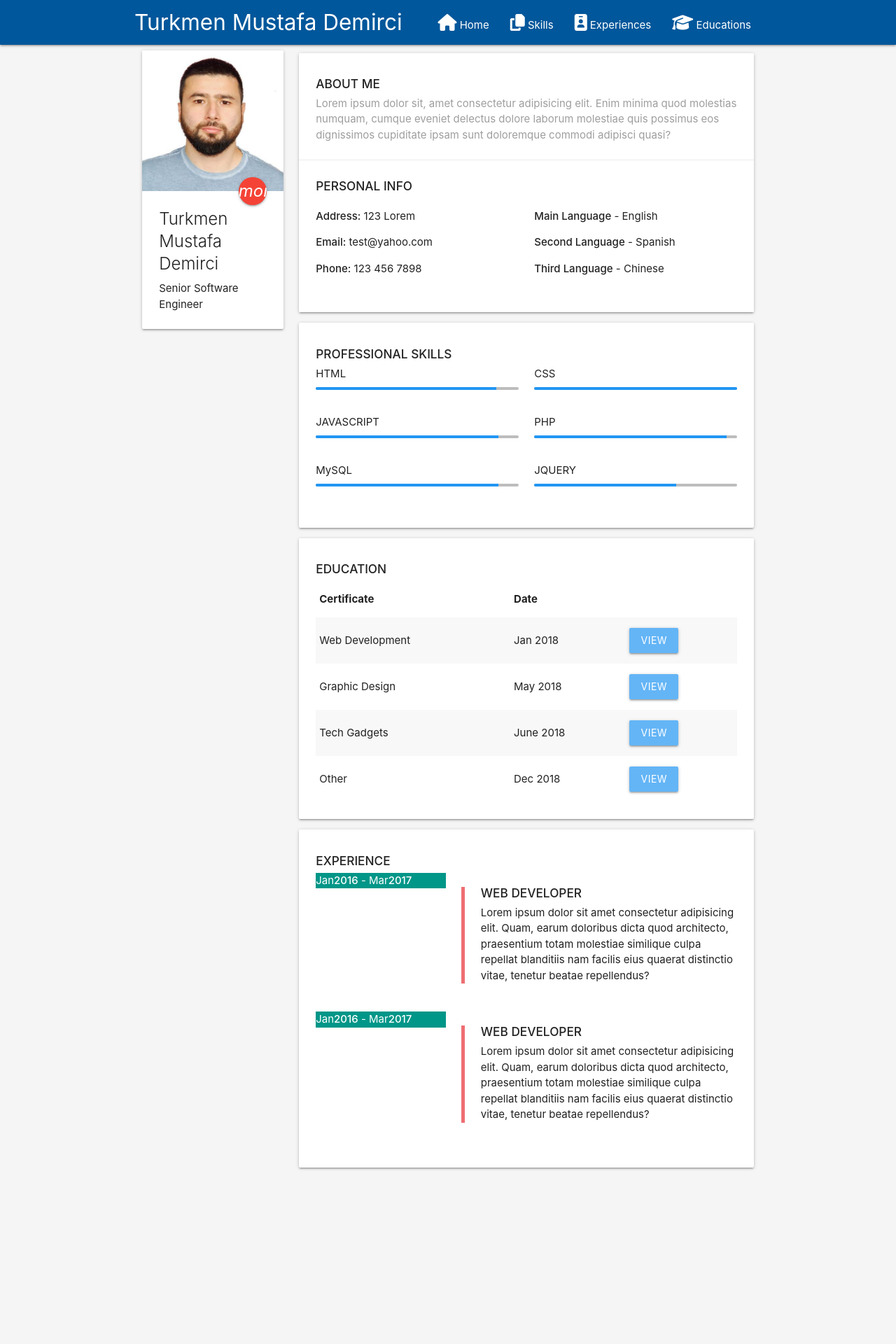
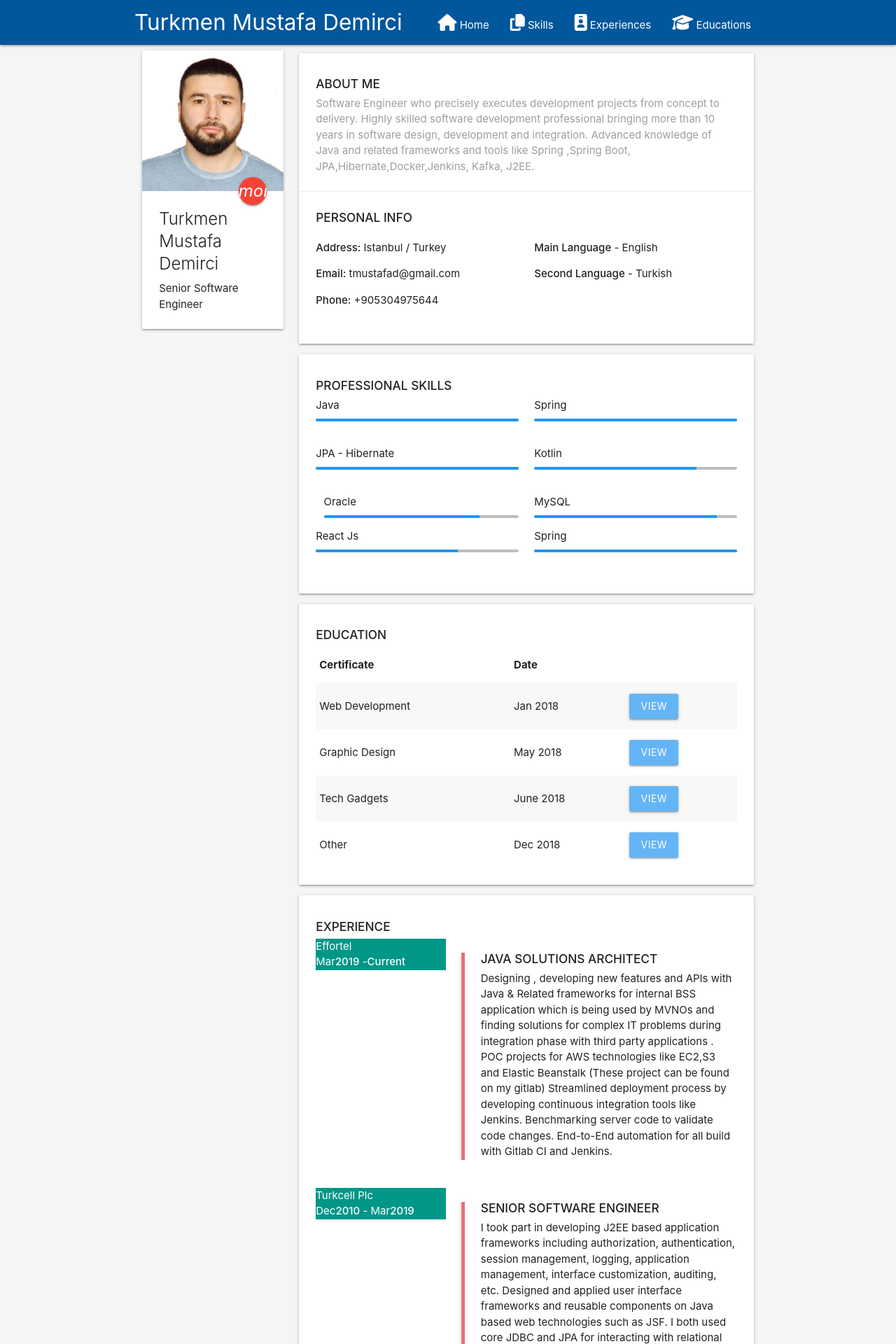
Before and after one commit to tmustafad/turkmencv, a React (Create React App) app: page /#/ in a window 1280 px wide. Shown: the top 1920 px of the page at 70% size. Before the commit the page ends 1703 px from the top, so only its background shows below. Built offline with nearby package versions, Linux system fonts and the light colour scheme.

Commit message:
Info about skills and experience updated

```diff
--- a/src/components/About.js
+++ b/src/components/About.js
@@ -10,10 +10,12 @@ export default class About extends Component {
               <strong>ABOUT ME</strong>
             </h6>
             <p className="grey-text">
-              Lorem ipsum dolor sit, amet consectetur adipisicing elit. Enim
-              minima quod molestias numquam, cumque eveniet delectus dolore
-              laborum molestiae quis possimus eos dignissimos cupiditate ipsam
-              sunt doloremque commodi adipisci quasi?
+              Software Engineer who precisely executes development projects from
+              concept to delivery. Highly skilled software development
+              professional bringing more than 10 years in software design,
+              development and integration. Advanced knowledge of Java and
+              related frameworks and tools like Spring ,Spring Boot,
+              JPA,Hibernate,Docker,Jenkins, Kafka, J2EE.
             </p>
           </div>
           <div className="card-action">
@@ -23,13 +25,13 @@ export default class About extends Component {
             <div className="row mt">
               <div className="col xl6 l6 m6 s12">
                 <p>
-                  <strong>Address:</strong> 123 Lorem
+                  <strong>Address:</strong> Istanbul / Turkey
                 </p>
                 <p>
-                  <strong>Email:</strong> test@yahoo.com
+                  <strong>Email:</strong> tmustafad@gmail.com
                 </p>
                 <p>
-                  <strong>Phone:</strong> 123 456 7898
+                  <strong>Phone:</strong> +905304975644
                 </p>
               </div>
               <div className="col xl6 l6 m6 s12">
@@ -37,10 +39,7 @@ export default class About extends Component {
                   <strong>Main Language</strong> - English
                 </p>
                 <p>
-                  <strong>Second Language</strong> - Spanish
-                </p>
-                <p>
-                  <strong>Third Language</strong> - Chinese
+                  <strong>Second Language</strong> - Turkish
                 </p>
               </div>
             </div>
--- a/src/components/Experience.js
+++ b/src/components/Experience.js
@@ -11,46 +11,78 @@ export default class Experience extends Component {
             </h6>
             <div className="row mt-top">
               <div className="col xl4 l4 m6 s12">
+                <p className="teal year_exp white-text">Effortel</p>
                 <p className="teal year_exp white-text">
-                  Jan
-                  <strong>2016</strong> - Mar
-                  <strong>2017</strong>
+                  Mar
+                  <strong>2019</strong> -<strong>Current</strong>
                 </p>
               </div>
               <div className="col xl8 l8 m6 s12">
                 <blockquote className="no-pad">
                   <h6 className="no-pad mt-bottom">
-                    <strong>WEB DEVELOPER</strong>
+                    <strong>JAVA SOLUTIONS ARCHITECT</strong>
                   </h6>
                   <p>
-                    Lorem ipsum dolor sit amet consectetur adipisicing elit.
-                    Quam, earum doloribus dicta quod architecto, praesentium
-                    totam molestiae similique culpa repellat blanditiis nam
-                    facilis eius quaerat distinctio vitae, tenetur beatae
-                    repellendus?
+                    Designing , developing new features and APIs with Java &
+                    Related frameworks for internal BSS application which is
+                    being used by MVNOs and finding solutions for complex IT
+                    problems during integration phase with third party
+                    applications . POC projects for AWS technologies like EC2,S3
+                    and Elastic Beanstalk (These project can be found on my
+                    gitlab) Streamlined deployment process by developing
+                    continuous integration tools like Jenkins. Benchmarking
+                    server code to validate code changes. End-to-End automation
+                    for all build with Gitlab CI and Jenkins.
                   </p>
                 </blockquote>
               </div>
             </div>
             <div className="row mt-top">
               <div className="col xl4 l4 m6 s12">
+                <p className="teal year_exp white-text">Turkcell Plc</p>
                 <p className="teal year_exp white-text">
-                  Jan
-                  <strong>2016</strong> - Mar
-                  <strong>2017</strong>
+                  Dec
+                  <strong>2010</strong> - Mar
+                  <strong>2019</strong>
                 </p>
               </div>
               <div className="col xl8 l8 m6 s12">
                 <blockquote className="no-pad">
                   <h6 className="no-pad mt-bottom">
-                    <strong>WEB DEVELOPER</strong>
+                    <strong>SENIOR SOFTWARE ENGINEER</strong>
                   </h6>
                   <p>
-                    Lorem ipsum dolor sit amet consectetur adipisicing elit.
-                    Quam, earum doloribus dicta quod architecto, praesentium
-                    totam molestiae similique culpa repellat blanditiis nam
-                    facilis eius quaerat distinctio vitae, tenetur beatae
-                    repellendus?
+                    I took part in developing J2EE based application frameworks
+                    including authorization, authentication, session management,
+                    logging, application management, interface customization,
+                    auditing, etc. Designed and applied user interface
+                    frameworks and reusable components on Java based web
+                    technologies such as JSF. I both used core JDBC and JPA for
+                    interacting with relational databases such as Oracle,MySQL.
+                    Our Java applications are running on Oracle Weblogic App
+                    Server . For some applications we used Tomcat Servlet
+                    Container. Converting legacy SOA application to a
+                    Microservices based applications , as a design decision this
+                    conversion is achieved through Springboot apps where they
+                    communicate through a custom api gateway. Design and the
+                    development of a rest api by using spring MVC and Spring
+                    Boot, this api is called through an UI which is developed
+                    with Angular. This API is doing basic CRUD operations.
+                    Converting the code base from Java7 to Java8. This contains
+                    analyzing the code and inspect where we can get the
+                    advantages of new Java features such as functional
+                    interfaces,stream api etc. Junit is used for simple TTD .
+                    Whoever writes a piece of code ,he or she definetly writes
+                    the tests of it. For simulating the service calls , we are
+                    using both mockito and an internal test api. This test api
+                    is developed by us. Most used technologies : Java 6,Java 8,
+                    Hibernate 4.x, JPA, Spring 4.x, Axis, Spring WS, Spring MVC,
+                    Spring Restful, Spring Batch, Spring Roo, JSON, JAXB, XML,
+                    JSF, PL/SQL,Primefaces,Spring
+                    Boot,Junit,Mockito,Docker,Jenkins Tools were used : Eclipse
+                    IntelliJ GIT SVN. Weblogic 9.2 / 10.x and Tomcat 6/7 as
+                    application server. Maven and Ant both used as build tool.
+                    SOAP UI. Oracle Design Studio 7.x JREBEL
                   </p>
                 </blockquote>
               </div>
--- a/src/components/Skills.js
+++ b/src/components/Skills.js
@@ -11,16 +11,16 @@ export default class Skills extends Component {
             </h6>
             <div className="row mt-top">
               <div className="col s6">
-                <p>HTML</p>
+                <p>Java</p>
                 <div className="progress grey lighten-1">
                   <div
                     className="determinate blue"
-                    style={{ width: "89%" }}
+                    style={{ width: "100%" }}
                   ></div>
                 </div>
               </div>
               <div className="col s6">
-                <p>CSS</p>
+                <p>Spring</p>
                 <div className="progress grey lighten-1">
                   <div
                     className="determinate blue"
@@ -31,22 +31,31 @@ export default class Skills extends Component {
             </div>
             <div className="row">
               <div className="col s6">
-                <p>JAVASCRIPT</p>
+                <p>JPA - Hibernate</p>
                 <div className="progress grey lighten-1">
                   <div
                     className="determinate blue"
-                    style={{ width: "90%" }}
+                    style={{ width: "100%" }}
                   ></div>
                 </div>
               </div>
               <div className="col s6">
-                <p>PHP</p>
+                <p>Kotlin</p>
                 <div className="progress grey lighten-1">
                   <div
                     className="determinate blue"
-                    style={{ width: "95%" }}
+                    style={{ width: "80%" }}
                   ></div>
                 </div>
+              </div>
+            </div>
+            <div className="col s6">
+              <p>Oracle</p>
+              <div className="progress grey lighten-1">
+                <div
+                  className="determinate blue"
+                  style={{ width: "80%" }}
+                ></div>
               </div>
             </div>
             <div className="row">
@@ -60,11 +69,20 @@ export default class Skills extends Component {
                 </div>
               </div>
               <div className="col s6">
-                <p>JQUERY</p>
+                <p>React Js</p>
                 <div className="progress grey lighten-1">
                   <div
                     className="determinate blue"
                     style={{ width: "70%" }}
+                  ></div>
+                </div>
+              </div>
+              <div className="col s6">
+                <p>Spring</p>
+                <div className="progress grey lighten-1">
+                  <div
+                    className="determinate blue"
+                    style={{ width: "100%" }}
                   ></div>
                 </div>
               </div>
```
